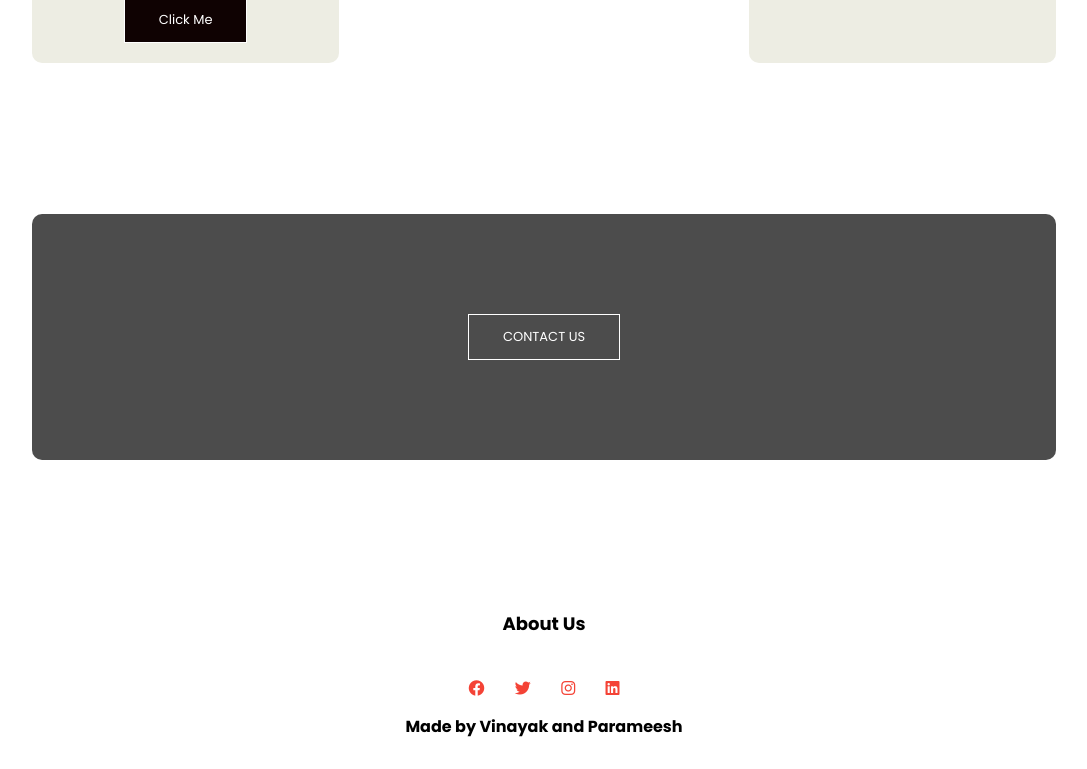
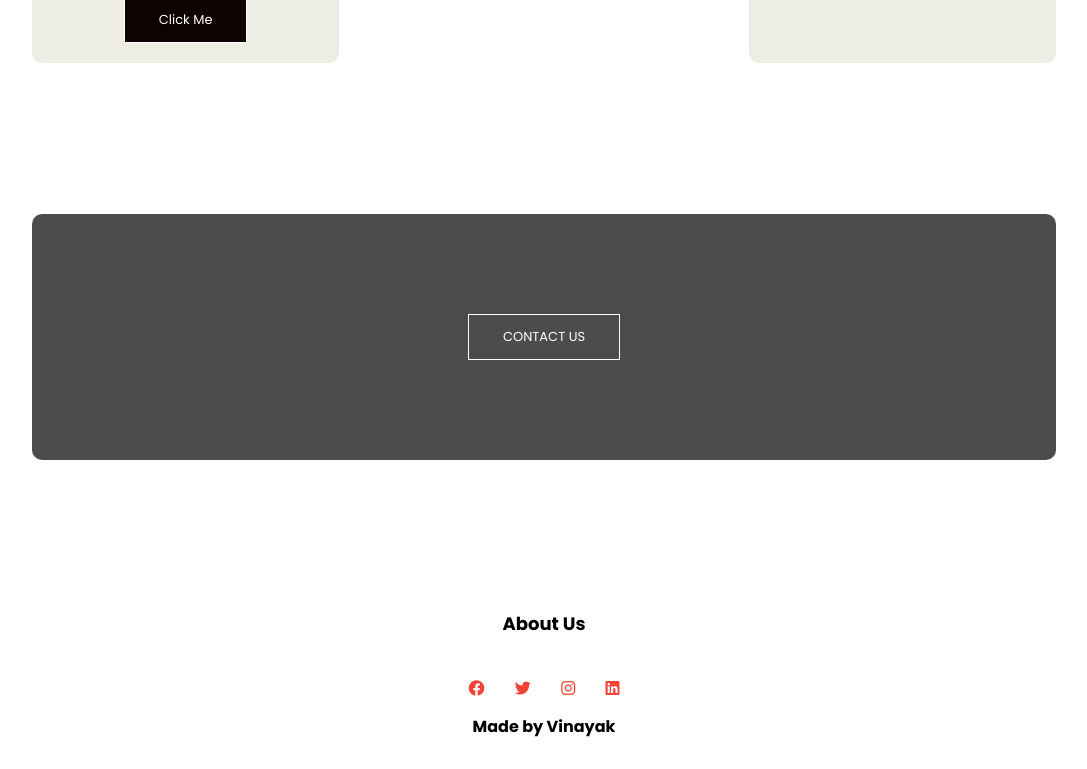
Before and after one commit to Vinayak-009/project, a plain HTML site: page index.html in a window 1280 px wide. Shown: the part 1129-1898 px from the top of the page, without its empty margins (96-1183 px from the left). Drawn offline with Linux system fonts and the light colour scheme.

Commit message:
Update index.html

```diff
--- a/index.html
+++ b/index.html
@@ -74,7 +74,7 @@
             <a href="https://www.instagram.com/vinayak_1629/"><i class="fab fa-instagram"></i></a>
             <a href="https://www.linkedin.com/in/vinayak-sharma-23787a1a6/"><i class="fab fa-linkedin"></i></a>
         </div>
-        <p> <b>Made by Vinayak and Parameesh</b></p>
+        <p> <b>Made by Vinayak</b></p>
     </section>
 
     <!-- JavaScript code To add click functionality in show and hide menu -->
```
